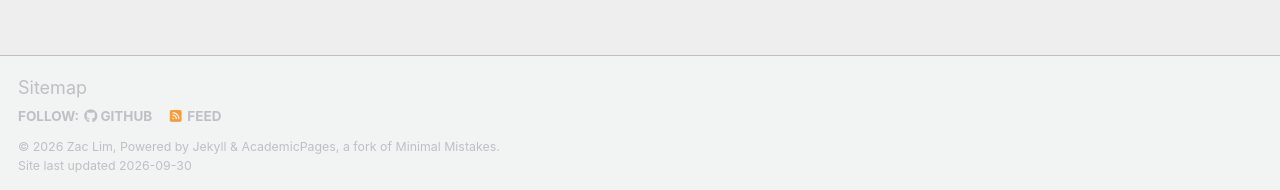
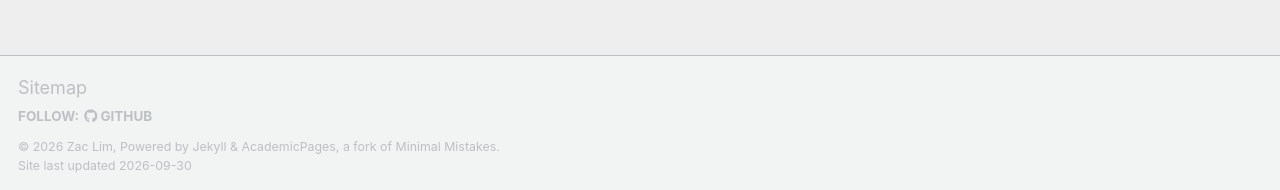
Before and after one commit to zacthinks/zacthinks.github.io, a Jekyll site: the page built from _pages/about.md, in a window 1280 px wide and 900 px high, scrolled down 773 px. Shown: the part 707-897 px from the top of the window. Built offline with Jekyll 4.4.1, drawn with Linux system fonts in a browser that asks for light colours; some web fonts are replaced; a script bundle is joined from its source files by our own code; library files that are not in the unit come from our copies.

Commit message:
Update site metadata and hide RSS feed

```diff
--- a/_config.yml
+++ b/_config.yml
@@ -12,7 +12,7 @@
 title                    : "TextMachina"
 title_separator          : "-"
 name                     : &name "Zac Lim"
-description              : &description "Zac Lim's academic site"   # Update this with a general description of your site, this is the default if not overridden by a page
+description              : &description "Zac Lim’s academic website"   # Update this with a general description of your site, this is the default if not overridden by a page
 url                      : https://zacthinks.github.io # The base hostname & protocol for your site
                                                            # or if you already have some other page hosted on Github then use "https://[your GitHub username].github.io/[Your Repo Name]"
 baseurl                  : "" # the subpath of your site, e.g. "/blog"
@@ -125,7 +125,7 @@
       options:
         format           : "iso8601" # "iso8601" (default), "timestamp-seconds", "timestamp-milliseconds"
 atom_feed:
-  hide                   : false     # change to true to hide the RSS feed in the footer
+  hide                   : true     # change to true to hide the RSS feed in the footer
   path                   : # blank (default) uses feed.xml
 
 
```
